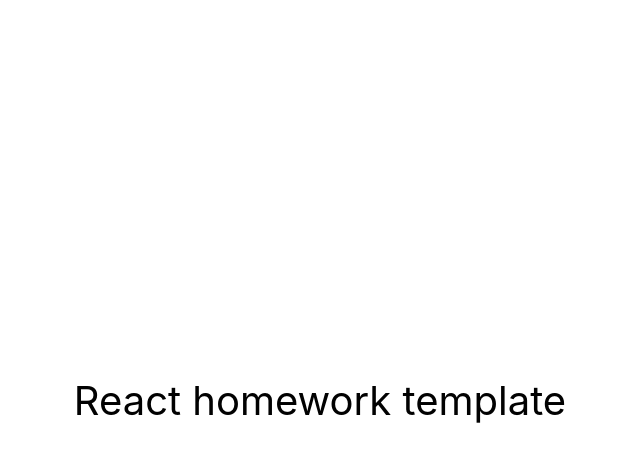
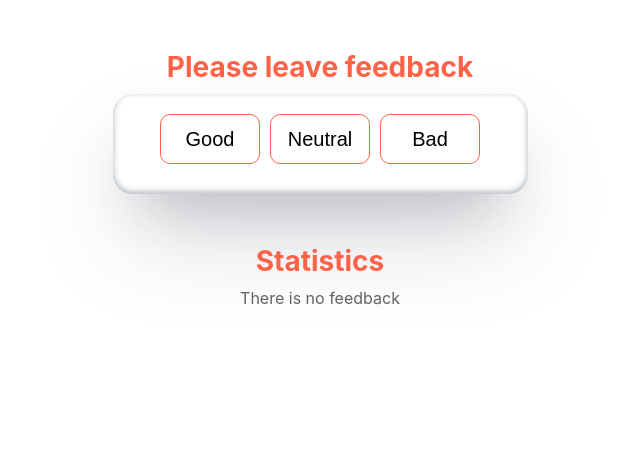
Before and after one commit to VictoriaHilko/goit-react-hw-02-feedback, a React (Create React App) app: page / in a window 1280 px wide. Shown: the top 462 px of the page, without its empty margins (320-960 px from the left). Built offline with nearby package versions, Linux system fonts and the light colour scheme.

Commit message:
add first task

```diff
--- a/package.json
+++ b/package.json
@@ -7,6 +7,7 @@
     "@testing-library/jest-dom": "^5.16.3",
     "@testing-library/react": "^12.1.4",
     "@testing-library/user-event": "^13.5.0",
+    "notiflix": "^3.2.6",
     "react": "^18.1.0",
     "react-dom": "^18.1.0",
     "react-scripts": "5.0.1",
--- a/public/index.html
+++ b/public/index.html
@@ -59,16 +59,9 @@
   </head>
   <body>
     <noscript>You need to enable JavaScript to run this app.</noscript>
-    <div id="root"></div>
-    <!--
-      This HTML file is a template.
-      If you open it directly in the browser, you will see an empty page.
+    <div id="root">
 
-      You can add webfonts, meta tags, or analytics to this file.
-      The build step will place the bundled scripts into the <body> tag.
+    </div>
 
-      To begin the development, run `npm start` or `yarn start`.
-      To create a production bundle, use `npm run build` or `yarn build`.
-    -->
   </body>
 </html>
--- a/src/components/App.jsx
+++ b/src/components/App.jsx
@@ -1,16 +1,66 @@
-export const App = () => {
-  return (
-    <div
-      style={{
-        height: '100vh',
-        display: 'flex',
-        justifyContent: 'center',
-        alignItems: 'center',
-        fontSize: 40,
-        color: '#010101'
-      }}
-    >
-      React homework template
-    </div>
-  );
-};
+import { Component } from "react";
+import { Feedback } from "./Feedback/Feedback";
+import { Statistics } from "./Statistics/Statistics";
+import { Notification } from "./Notification/Notification";
+import { Section } from "./Section/Section";
+
+export class App extends Component {
+
+  state = {
+    good: 0,
+    neutral: 0,
+    bad: 0
+  };
+
+  handleClick = key => {
+    this.setState(prevState => ({
+      [key]: prevState[key] + 1,
+    }));
+  };
+
+  countTotalFeedback = () => {
+    const totalCount = Object.values(this.state);
+
+    return totalCount.reduce((acc, vote) => acc + vote, 0);
+  };
+
+  countPositiveFeedbackPercentage = (total, good) => {
+    const percentage = Math.round((good / total) * 100);
+    return percentage;
+  };
+
+
+  render() {
+    const { good, neutral, bad } = this.state;
+    const options = Object.keys(this.state);
+
+    const totalCount = this.countTotalFeedback();
+    const positivePercentage = this.countPositiveFeedbackPercentage(totalCount, good);
+
+    return (
+      <>
+        <Section title='Please leave feedback' />
+        <Feedback
+          options={options}
+          handleClick={this.handleClick}
+        />
+        <Section />
+
+        <Section title='Statistics' />
+        {totalCount ?
+          <Statistics
+            good={good}
+            neutral={neutral}
+            bad={bad}
+            totalCount={totalCount}
+            positivePercentage={positivePercentage}
+          />
+          : <Notification
+            message="There is no feedback" />
+        }
+        <Section />
+      </>
+
+    );
+  }
+}
--- /dev/null
+++ b/src/components/Feedback/Feedback.jsx
@@ -0,0 +1,21 @@
+import css from './Feedback.module.css'
+
+export const Feedback = (({ options, handleClick }) => {
+    return (
+        <>
+            <ul className={css.container}>
+                {options.map((option, index) => {
+                    const label = option.charAt(0).toUpperCase() + option.slice(1);
+
+                    return (
+                        <li key={index}>
+                            <button type="button" className={css.feedbackButton} onClick={() => handleClick(option)}>
+                                {label}
+                            </button>
+                        </li>
+                    );
+                })}
+            </ul>
+        </>
+    );
+});
--- /dev/null
+++ b/src/components/Feedback/Feedback.module.css
@@ -0,0 +1,45 @@
+.container {
+  width: 375px;
+  margin: 0 auto;
+  padding: 20px;
+  display: flex;
+  justify-content: center;
+  align-items: center;
+  gap: 10px;
+  flex-wrap: wrap;
+
+  box-shadow: rgba(50, 50, 93, 0.25) 0px 50px 100px -20px, rgba(0, 0, 0, 0.3) 0px 30px 60px -30px, rgba(10, 37, 64, 0.35) 0px -2px 6px 0px inset;
+  border-radius: 20px;
+}
+
+.feedbackButton {
+  width: 100px;
+  height: 50px;
+  font-size: 20px;
+  font-weight: 500;
+  margin-bottom: 10px;
+  background-color: #fff;
+  border: 1px solid tomato;
+  border-radius: 10px;
+}
+
+.feedbackButton:hover,
+feedbackButton:focus {
+    border: 2px solid rgb(164, 164, 58);
+    background-color: rgb(164, 164, 58);
+    color: #fff;
+}
+
+li:first-child .feedbackButton:hover,
+li:first-child .feedbackButton:focus {
+    border: 2px solid green;
+    background-color: green;
+    color: #fff;
+}
+
+li:last-child .feedbackButton:hover,
+li:last-child .feedbackButton:focus {
+    border: 2px solid tomato;
+    background-color: tomato;
+    color: #fff;
+}
--- /dev/null
+++ b/src/components/Notification/Notification.jsx
@@ -0,0 +1,9 @@
+import css from './Notification.module.css'
+
+export const Notification = (({ message }) => {
+  return (
+    <>
+      <p className={css.notification}>{message}</p>
+    </>
+  );
+});
--- /dev/null
+++ b/src/components/Notification/Notification.module.css
@@ -0,0 +1,5 @@
+.notification {
+    color: rgb(100, 98, 98);
+    font-size: 16px;
+    text-align: center;
+}
--- /dev/null
+++ b/src/components/Section/Section.jsx
@@ -0,0 +1,10 @@
+import css from './Section.module.css'
+
+export const Section = (({ title, children }) => {
+  return (
+    <div className={css.container}>
+    {title && <h2 className={css.title}>{title}</h2>}
+      {children}
+    </div>
+  );
+});
--- /dev/null
+++ b/src/components/Section/Section.module.css
@@ -0,0 +1,10 @@
+.title {
+  width: 100%;
+  text-align: center;
+  color: tomato;
+
+  font-size: 28px;
+  font-weight: 700;
+  margin-top: 50px;
+  margin-bottom: 10px;
+}
--- /dev/null
+++ b/src/components/Statistics/Statistics.jsx
@@ -0,0 +1,28 @@
+import css from './Statistics.module.css'
+
+export const Statistics = (({ good, neutral, bad, totalCount, positivePercentage }) => {
+    return (
+        <ul className={css.list}>
+            <li className={css.listItems}>
+                <span className={css.itemName}>Good:</span>
+                <span>{good}</span>
+            </li>
+            <li className={css.listItems}>
+                <span className={css.itemName}>Neutral:</span>
+                <span>{neutral}</span>
+            </li>
+            <li className={css.listItems}>
+                <span className={css.itemName}>Bad:</span>
+                <span>{bad}</span>
+            </li>
+            <li className={css.listItems, css.total}>
+                <span className={css.itemName}>Total:</span>
+                <span className={css.stat}>{totalCount}</span>
+            </li>
+            <li className={css.listItems}>
+                <span className={css.itemName}>Positive feedback:</span>
+                <span className={css.stat}>{positivePercentage}%</span>
+            </li>
+        </ul>
+    );
+});
--- /dev/null
+++ b/src/components/Statistics/Statistics.module.css
@@ -0,0 +1,38 @@
+.list {
+  width: 375px;
+  margin: 0 auto;
+  padding: 20px;
+  display: flex;
+  justify-content: center;
+  align-items: center;
+  gap: 10px;
+  flex-wrap: wrap;
+  flex-direction: column;
+
+  box-shadow: rgba(50, 50, 93, 0.25) 0px 50px 100px -20px, rgba(0, 0, 0, 0.3) 0px 30px 60px -30px, rgba(10, 37, 64, 0.35) 0px -2px 6px 0px inset;
+  border-radius: 20px;
+}
+
+.listItems {
+  width: 60%;
+  display: flex;
+  justify-content: space-between;
+}
+
+.total {
+  width: 60%;
+  display: flex;
+  justify-content: space-between;
+  border-top: 1px solid tomato;
+  margin-top: 10px;
+}
+
+.itemName {
+  font-size: 18px;
+  /* font-weight: 500; */
+}
+
+.stat {
+    font-size: 18px;
+    font-weight: 500;
+}
--- a/src/index.css
+++ b/src/index.css
@@ -13,3 +13,31 @@ code {
   font-family: source-code-pro, Menlo, Monaco, Consolas, 'Courier New',
     monospace;
 }
+
+p,
+h2,
+ul {
+  margin: 0;
+  padding: 0;
+  list-style: none;
+}
+
+img {
+  display: block;
+  max-width: 100%;
+  height: auto;
+}
+
+.container {
+  width: 375px;
+  margin: 0 auto;
+  padding: 20px;
+  display: flex;
+  justify-content: center;
+  align-items: center;
+  gap: 10px;
+  flex-wrap: wrap;
+
+  box-shadow: rgba(50, 50, 93, 0.25) 0px 50px 100px -20px, rgba(0, 0, 0, 0.3) 0px 30px 60px -30px, rgba(10, 37, 64, 0.35) 0px -2px 6px 0px inset;
+  border-radius: 20px;
+}
```
Also changed, not shown: 1 other file (tests, documents, lock files or other folders).
